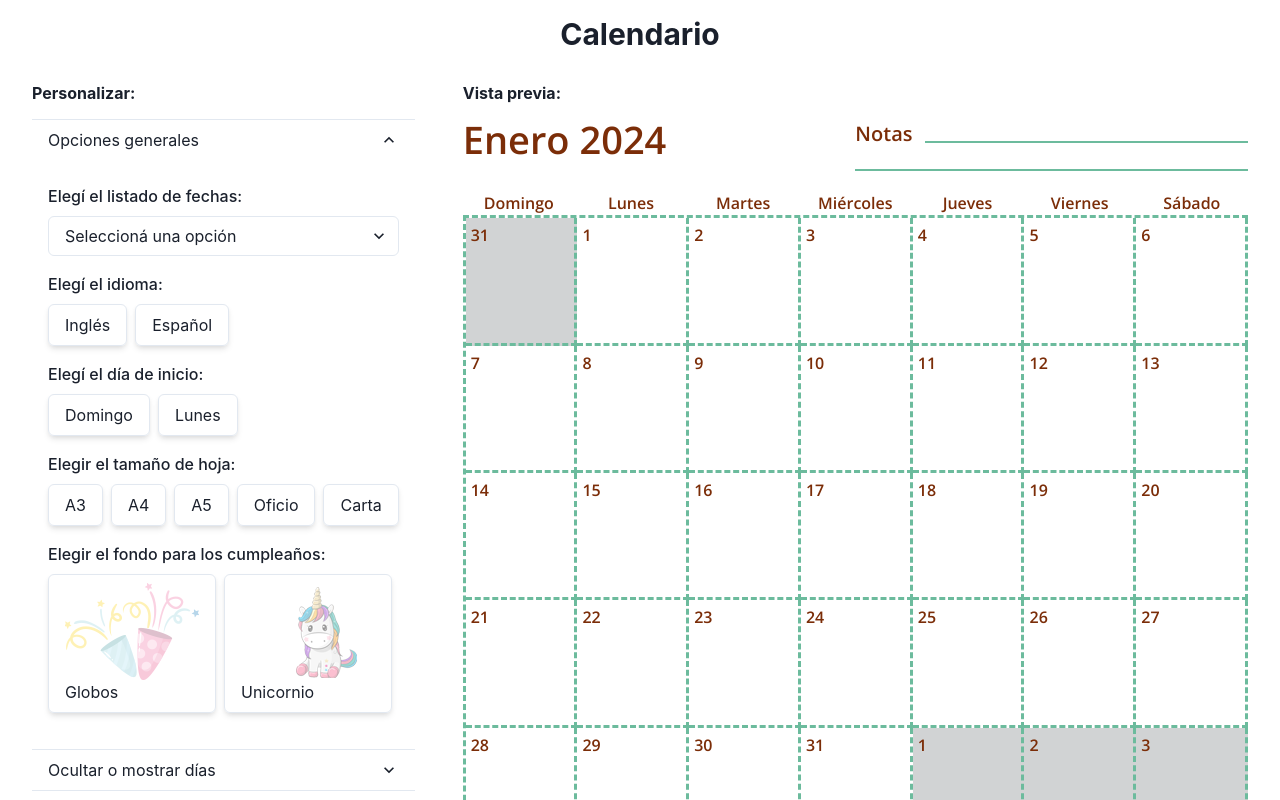
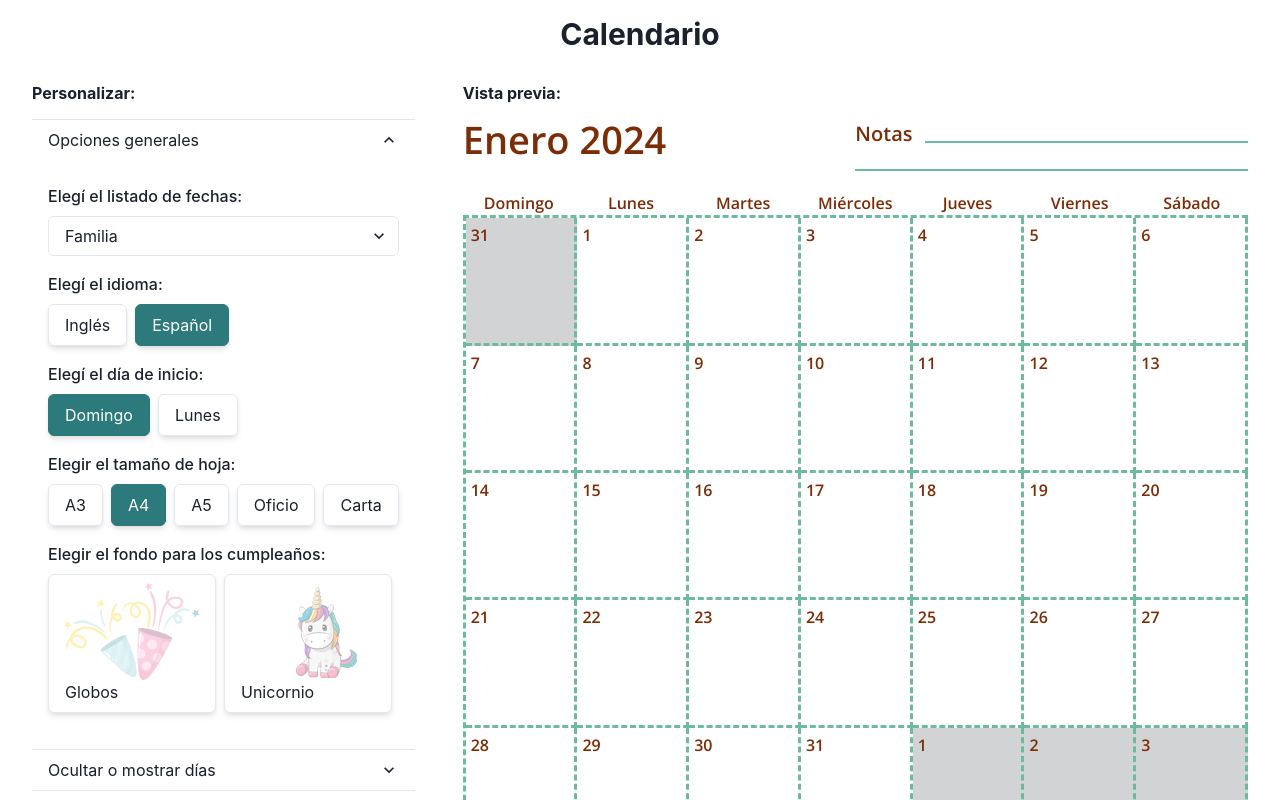
Before and after one commit to juandelsarto/calendar, a React (Vite) app: page / in a window 1280 px wide. Both pictures are taken after a click on the button "Opciones generales". Shown: the top 800 px of the page. Built offline with nearby package versions, Linux system fonts and the light colour scheme.

Commit message:
feat: modules as TypeScript files

```diff
--- a/src/modules/Customizer/index.jsx
+++ b/src/modules/Customizer/index.tsx
@@ -12,7 +12,6 @@ import {
   Select,
 } from "@chakra-ui/react";
 import { HexColorPicker } from "react-colorful";
-import Selector from "../Selector";
 import { OPTIONS } from "../../constants/Enums";
 import {
   BACKGROUND_OPTIONS,
@@ -22,6 +21,7 @@ import {
   STARTING_DAY_OPTIONS,
 } from "./Options";
 import { CalendarContext } from "../../context/useCalendar";
+import Selector from "../Selector";
 
 const Customizer = () => {
   const {
@@ -33,6 +33,7 @@ const Customizer = () => {
       enabledEspecialDays,
       enabledFeriados,
       enabledBirthdays,
+      owner,
     },
     dispatch,
   } = useContext(CalendarContext);
@@ -54,7 +55,13 @@ const Customizer = () => {
           <Box my={4}>
             <FormControl>
               <FormLabel>Elegí el listado de fechas:</FormLabel>
-              <Select placeholder="Seleccioná una opción">
+              <Select
+                placeholder="Seleccioná una opción"
+                value={owner}
+                onChange={(event) =>
+                  dispatch({ [OPTIONS.OWNER]: event.target.value })
+                }
+              >
                 {OWNER_OPTIONS.map((option) => (
                   <option key={option.value} value={option.value}>
                     {option.label}
--- a/src/modules/Selector/index.jsx
+++ b/src/modules/Selector/index.tsx
@@ -1,11 +1,11 @@
 import { HStack, useRadioGroup } from "@chakra-ui/react";
 import RadioCard from "../../components/RadioCard";
 
-export default function Selector({ options }) {
+export default function Selector({ name, defaultValue, onChange, options }) {
   const { getRootProps, getRadioProps } = useRadioGroup({
-    name: "framework",
-    defaultValue: "react",
-    onChange: console.log,
+    name,
+    defaultValue,
+    onChange,
   });
 
   const group = getRootProps();
```
